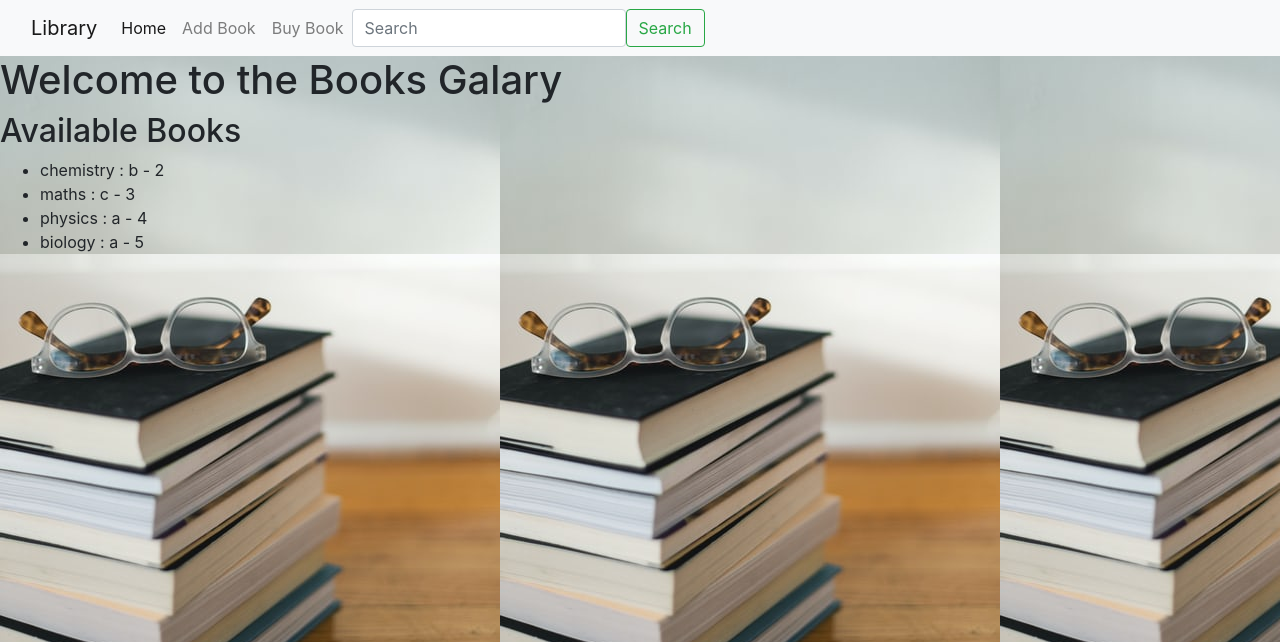
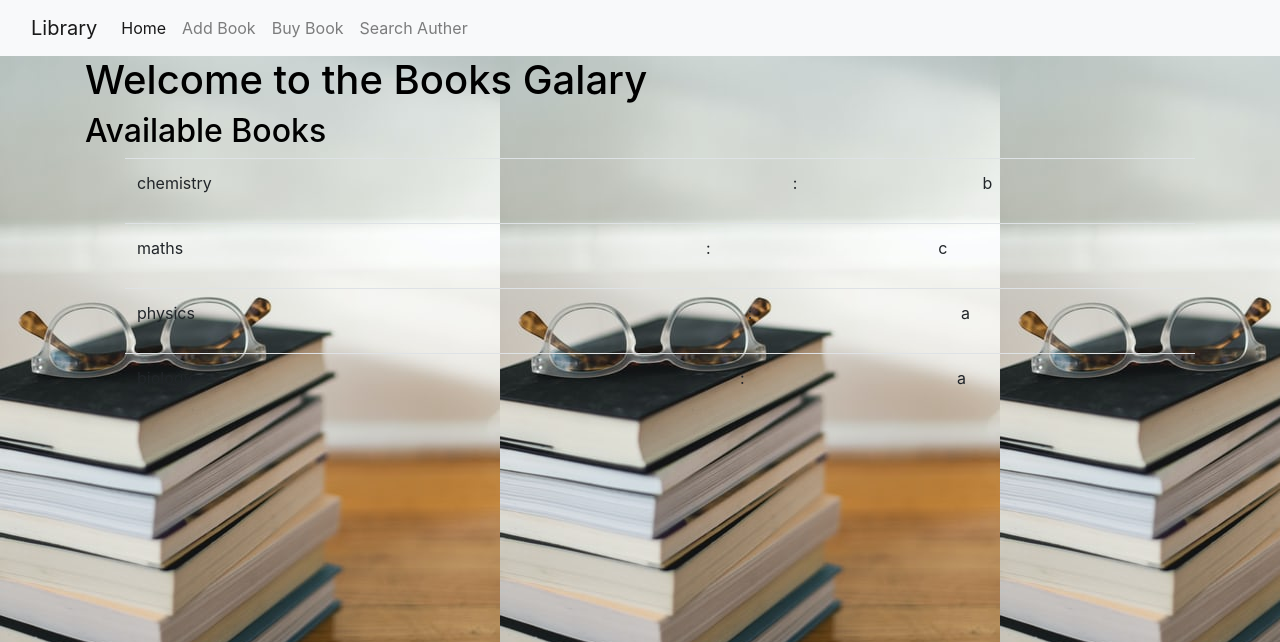
Before and after one commit to nibinbinriyas/LIBRARY, a Flask app: page / in a window 1280 px wide. Shown: the top 642 px of the page. Run offline with Flask 2, Linux system fonts and the light colour scheme; data comes from the database, SQL or seed files in the repository; some libraries are stand-ins or nearby versions.

Commit message:
template1

```diff
--- a/library/templates/basic.html
+++ b/library/templates/basic.html
@@ -7,9 +7,15 @@
     <meta name="viewport" content="width=device-width, initial-scale=1.0">
     <title>Document</title>
     <link rel="stylesheet" href="https://stackpath.bootstrapcdn.com/bootstrap/4.3.1/css/bootstrap.min.css" integrity="sha384-ggOyR0iXCbMQv3Xipma34MD+dH/1fQ784/j6cY/iJTQUOhcWr7x9JvoRxT2MZw1T" crossorigin="anonymous">
+    <style>
+        .base {
+            background-image: url('../static/book.jpeg');
+            color: black;
 
+            }
+    </style>
 </head>
-<body style="background-image: url('../static/book.jpeg');">
+<body class="base">
     <nav class="navbar navbar-expand-lg navbar-light bg-light">
         <div class="container-fluid">
           <a class="navbar-brand" href="{{url_for('index')}}">Library</a>
@@ -27,11 +33,15 @@
               <li class="nav-item">
                 <a class="nav-link" href="{{url_for('delete')}}">Buy Book</a>
               </li>
+              <li class="nav-item">
+                <a class="nav-link" href="{{url_for('search')}}">Search Auther</a>
+              </li>
             </ul>
-            <form class="d-flex">
+        <!-- <form class="d-flex">
               <input class="form-control me-2" type="search" placeholder="Search" aria-label="Search">
               <button class="btn btn-outline-success" type="submit" onclick="search()">Search</button>
-            </form>
+            </form>-->
+
           </div>
         </div>
       </nav>
--- a/library/templates/home.html
+++ b/library/templates/home.html
@@ -2,12 +2,22 @@
 
 {% block content %}
 
-<div style="background-image: url('../static/book.jpeg');">
+<div class="container">
     <h1>Welcome to the Books Galary</h1>
-    <h2>Available Books</h2>
+    </div>
+ <div class="container">   <h2>Available Books</h2> </div>
+ <div class="container">
     <ul>
         {% for book in books %}
-        <li>{{book.name}} : {{book.auther}} - {{book.id}}</li>
+        <table class="table">
+            <tr>
+                <td>{{book.name}}</td>
+                <td>    :    </td>
+                <td>{{book.auther}}</td>
+            </tr>
+        </table>
+        <!--
+            <li>{{book.name}} : {{book.auther}}</li> -->
         {% endfor %}
     </ul>
 </div>
```
Also changed, not shown: library/templates/auther_books.html (+8 -2 lines).
